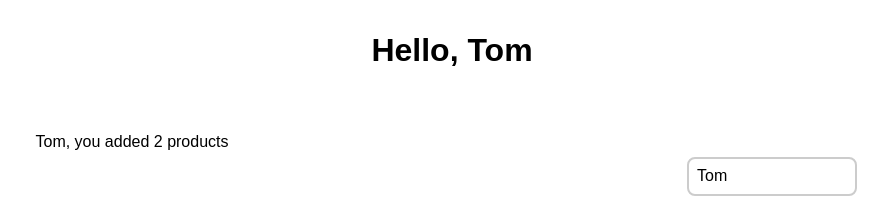
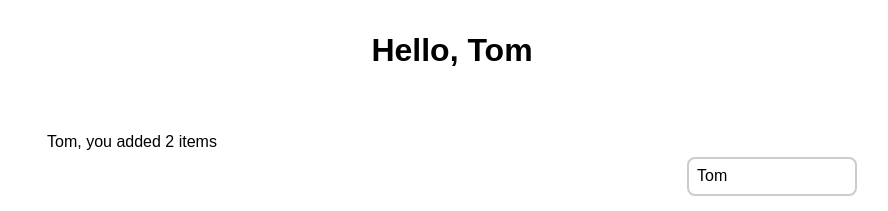
Before and after one commit to Buhaienko-Kate/React, a React app in the folder Lesson10/task2/: page / in a window 1280 px wide. Shown: the top 211 px of the page, without its empty margins (188-1076 px from the left). Built offline with nearby package versions, Linux system fonts and the light colour scheme.

Commit message:
change name

```diff
--- a/Lesson10/task2/src/App.jsx
+++ b/Lesson10/task2/src/App.jsx
@@ -26,7 +26,7 @@ class App extends React.Component {
       <div className="page">
         <h1 className="title">{`Hello, ${userData.firstName}`}</h1>
         <main className="content">
-          <ShoppingCart userData={userData} />
+          <ShoppingCart userName={userData.firstName} />
           <Profile userData={userData} handleChange={this.handleChange} />
         </main>
       </div>
--- a/Lesson10/task2/src/CartTitle.jsx
+++ b/Lesson10/task2/src/CartTitle.jsx
@@ -1,7 +1,7 @@
 import React from 'react';
 
 const CartTitle = ({ userName, count }) => {
-  return <div className="cart - title">{`${userName}, you added ${count} products`}</div>;
+  return <div className="cart - title">{`${userName}, you added ${count} items`}</div>;
 };
 
 export default CartTitle;
--- a/Lesson10/task2/src/ShoppingCart.jsx
+++ b/Lesson10/task2/src/ShoppingCart.jsx
@@ -21,7 +21,7 @@ class ShoppingCart extends React.Component {
     const count = this.state.cartItems.length;
     return (
       <div className="column">
-        <CartTitle userName={this.props.userData.firstName} count={count} />
+        <CartTitle userName={this.props.userName} count={count} />
         <ProductsList cartItems={this.state.cartItems} />
       </div>
     );
```
